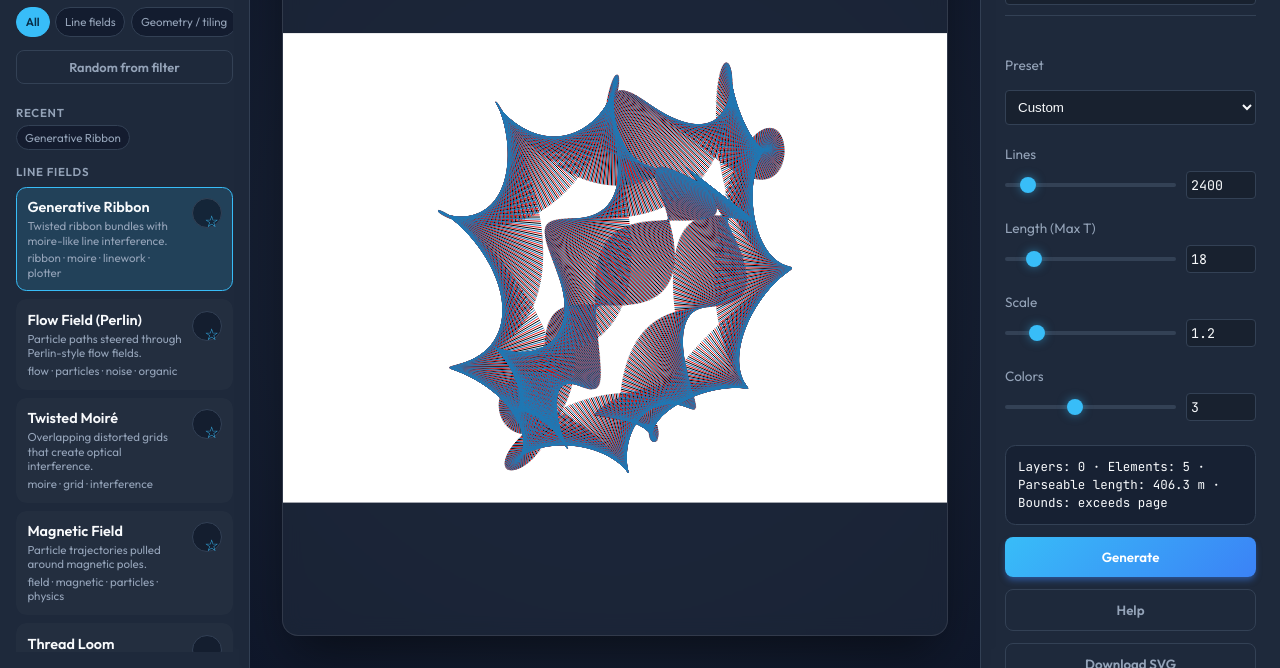
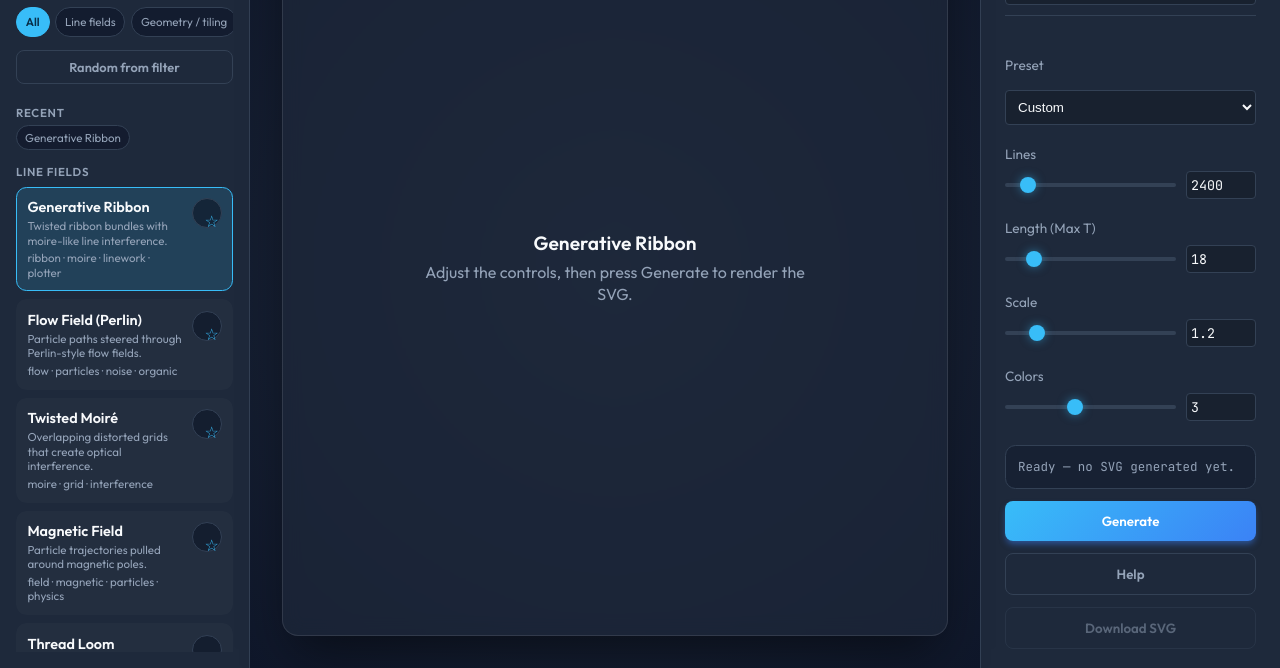
Before and after one commit to utrost/GenerativeArt, a website built with Vite: page web/index.html in a window 1280 px wide. Shown: the part 132-800 px from the top of the page. Built offline with nearby package versions, Linux system fonts and the light colour scheme.

Commit message:
fix: defer generator rendering until requested

```diff
--- a/web/src/main.js
+++ b/web/src/main.js
@@ -25,6 +25,7 @@ let generatorCategory = 'All';
 let activeGenerator = generators[0];
 let currentParams = {};
 let currentPaperSize = "A4_LANDSCAPE"; // Default
+let hasGeneratedCurrentSelection = false;
 
 const generatorListEl = document.getElementById('generator-list');
 const activeNameEl = document.getElementById('active-generator-name');
@@ -297,9 +298,7 @@ function selectGenerator(gen) {
   });
 
   renderControls();
-
-  // Initial generation
-  generateArt();
+  markGeneratorReady(gen);
 }
 
 let inputElements = {};
@@ -547,6 +546,8 @@ function generateArt() {
     const output = activeGenerator.generate(currentParams);
     artOutput.innerHTML = output;
     updateSvgDiagnostics(output);
+    hasGeneratedCurrentSelection = true;
+    downloadBtn.disabled = false;
 
     // Adjust SVG ViewBox to ensure it fits or centers?
     // The Generators usually return SVG with width/height set in the string.
@@ -555,12 +556,43 @@ function generateArt() {
     console.error("Generation failed", e);
     artOutput.innerHTML = `<div style="color:red">Error: ${e.message}</div>`;
     updateSvgDiagnostics(null);
+    hasGeneratedCurrentSelection = false;
+    downloadBtn.disabled = true;
+  }
+}
+
+function markGeneratorReady(generator = activeGenerator) {
+  generationSequence += 1;
+  if (pendingGenerateTimer !== null) {
+    clearTimeout(pendingGenerateTimer);
+    pendingGenerateTimer = null;
+  }
+  if (pendingGenerateFrame !== null) {
+    cancelAnimationFrame(pendingGenerateFrame);
+    pendingGenerateFrame = null;
+  }
+  hasGeneratedCurrentSelection = false;
+  artOutput.innerHTML = `
+    <div class="empty-preview" role="status">
+      <strong>${generator.getDisplayName()}</strong>
+      <span>Adjust the controls, then press Generate to render the SVG.</span>
+    </div>
+  `;
+  downloadBtn.disabled = true;
+  if (svgDiagnosticsEl) {
+    svgDiagnosticsEl.textContent = 'Ready — no SVG generated yet.';
+    svgDiagnosticsEl.title = 'Generator selection is deferred until Generate is pressed.';
+    svgDiagnosticsEl.dataset.status = 'empty';
   }
 }
 
 function scheduleGenerateArt(delay = 120) {
   generationSequence += 1;
   const sequence = generationSequence;
+
+  if (!hasGeneratedCurrentSelection) {
+    return;
+  }
 
   if (pendingGenerateTimer !== null) {
     clearTimeout(pendingGenerateTimer);
@@ -588,8 +620,9 @@ function updateSvgDiagnostics(svg) {
 }
 
 function downloadSVG() {
-  const svgContent = artOutput.innerHTML;
-  if (!svgContent) return;
+  const svg = artOutput.querySelector('svg');
+  if (!svg) return;
+  const svgContent = svg.outerHTML;
 
   const blob = new Blob([svgContent], { type: 'image/svg+xml' });
   const url = URL.createObjectURL(blob);
--- a/web/src/ui/mobile.css
+++ b/web/src/ui/mobile.css
@@ -236,6 +236,24 @@ body {
     max-height: 100%;
     width: auto;
     height: auto;
+}
+
+.empty-preview {
+    display: grid;
+    gap: 0.35rem;
+    padding: 1rem;
+    color: var(--text-secondary);
+    text-align: center;
+}
+
+.empty-preview strong {
+    color: var(--text-primary);
+    font-size: 1.05rem;
+}
+
+button:disabled {
+    cursor: not-allowed;
+    opacity: 0.5;
 }
 
 .mobile-actions {
--- a/web/src/ui/style.css
+++ b/web/src/ui/style.css
@@ -283,6 +283,29 @@ body {
     max-height: 100%;
     /* Ensure it fits nicely */
     display: block;
+}
+
+.empty-preview {
+    display: grid;
+    gap: 0.45rem;
+    max-width: 28rem;
+    padding: 1.5rem;
+    color: var(--text-secondary);
+    text-align: center;
+}
+
+.empty-preview strong {
+    color: var(--text-primary);
+    font-size: 1.2rem;
+}
+
+.empty-preview span {
+    line-height: 1.35;
+}
+
+button:disabled {
+    cursor: not-allowed;
+    opacity: 0.5;
 }
 
 #loading-indicator {
```
Also changed, not shown: web/src/mobile.js (+38 -3 lines), web/src/ui/generator-picker.test.js (+15 -0 lines).
